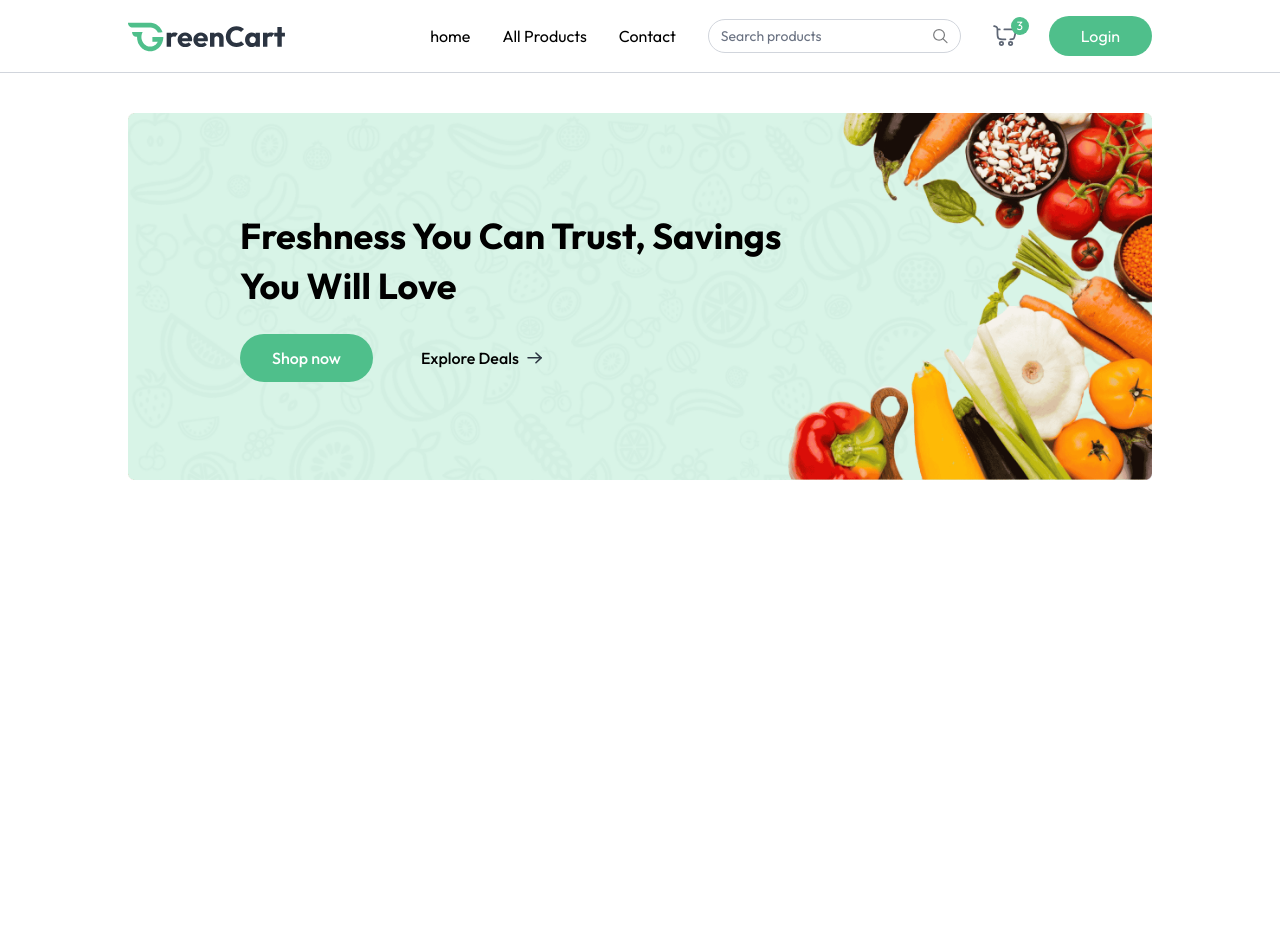
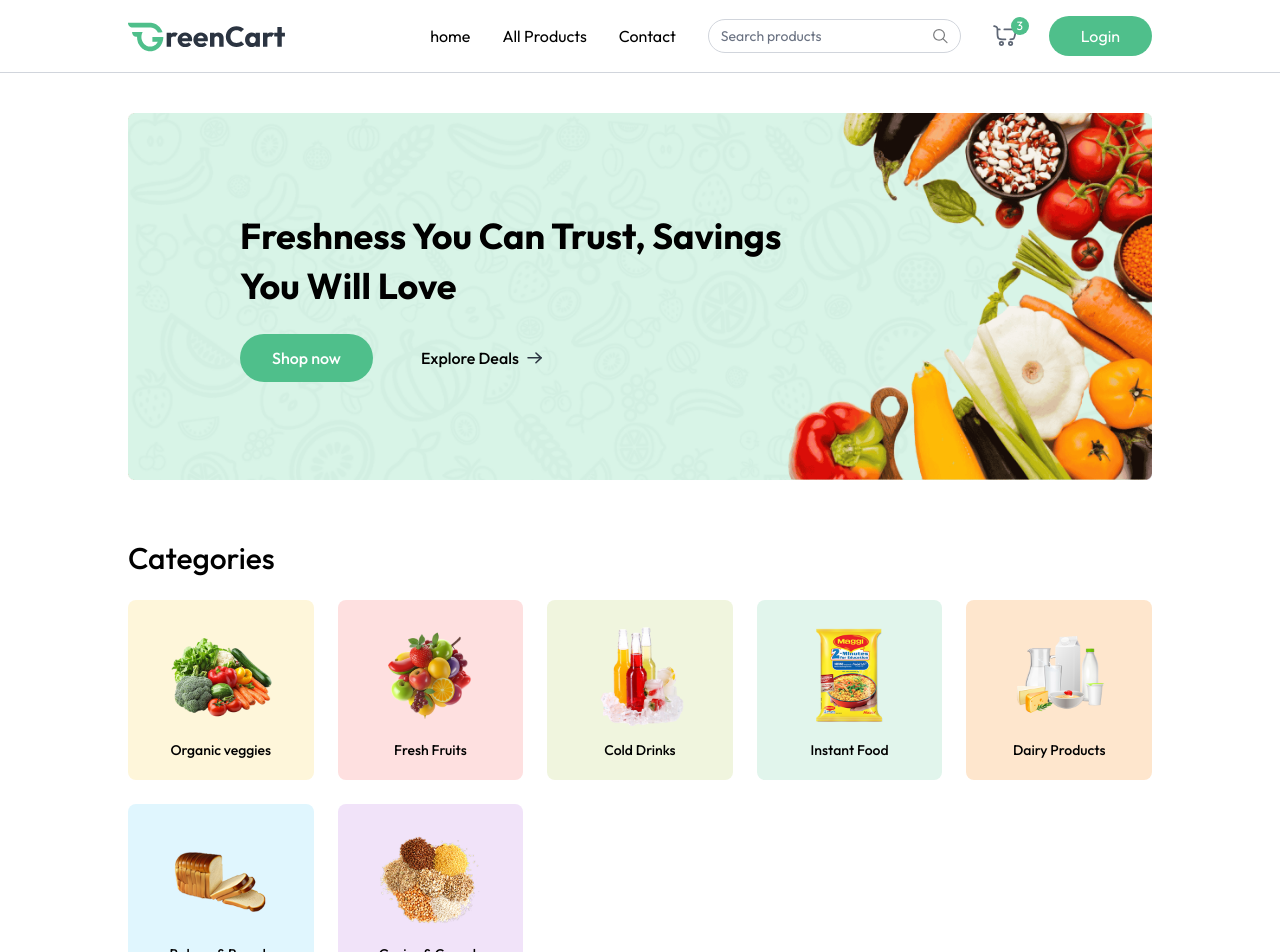
Before and after one commit to deekshith0803/GreenCart-E-commerce, a React (Vite) app in the folder Client/: page / in a window 1280 px wide. Shown: the top 952 px of the page. Before the commit the page ends 800 px from the top, so only its background shows below. Built offline with nearby package versions, Linux system fonts and the light colour scheme.

Commit message:
category section done

```diff
--- /dev/null
+++ b/Client/src/components/Categories.jsx
@@ -0,0 +1,33 @@
+import React from 'react'
+import { assets, categories } from '../assets/assets'
+import { useNavigate } from 'react-router-dom';
+
+const Categories = () => {
+
+  const navigate = useNavigate();
+
+  return (
+    <div className='mt-15'>
+      <p className='text-2xl md:text-3xl font-medium'>Categories</p>
+      <div className='grid grid-cols-2 sm:grid-cols-3 md:grid-cols-5 lg:gap-6 kl:gap-7 mt-6 gap-6'>
+
+        {categories.map((category, index) => (          <div key={index} className='group cursor-pointer py-5 px-3 gap-2 rounded-lg flex flex-col items-center justify-center'
+            style={{ backgroundColor: category.bgColor }}
+            onClick={() =>{
+              navigate(`/products/${category.path.toLowerCase()}`);
+              scrollTo(0, 0);
+            }}
+          >
+            <img src={category.image} alt={category.text} className='group hower:scale-110 transition max-w-28' />
+            <p className='text-sm font-medium'>{category.text}</p>
+          </div>
+        ))}
+
+
+
+      </div>
+    </div>
+  )
+}
+
+export default Categories
--- a/Client/src/pages/Home.jsx
+++ b/Client/src/pages/Home.jsx
@@ -1,10 +1,12 @@
 import React from 'react'
 import MainBanner from '../components/MainBanner'
+import Categories from '../components/categories'
 
 const Home = () => {
   return (
     <div className='mt-10'>
       <MainBanner />
+      <Categories />
     </div>
   )
 }
```
